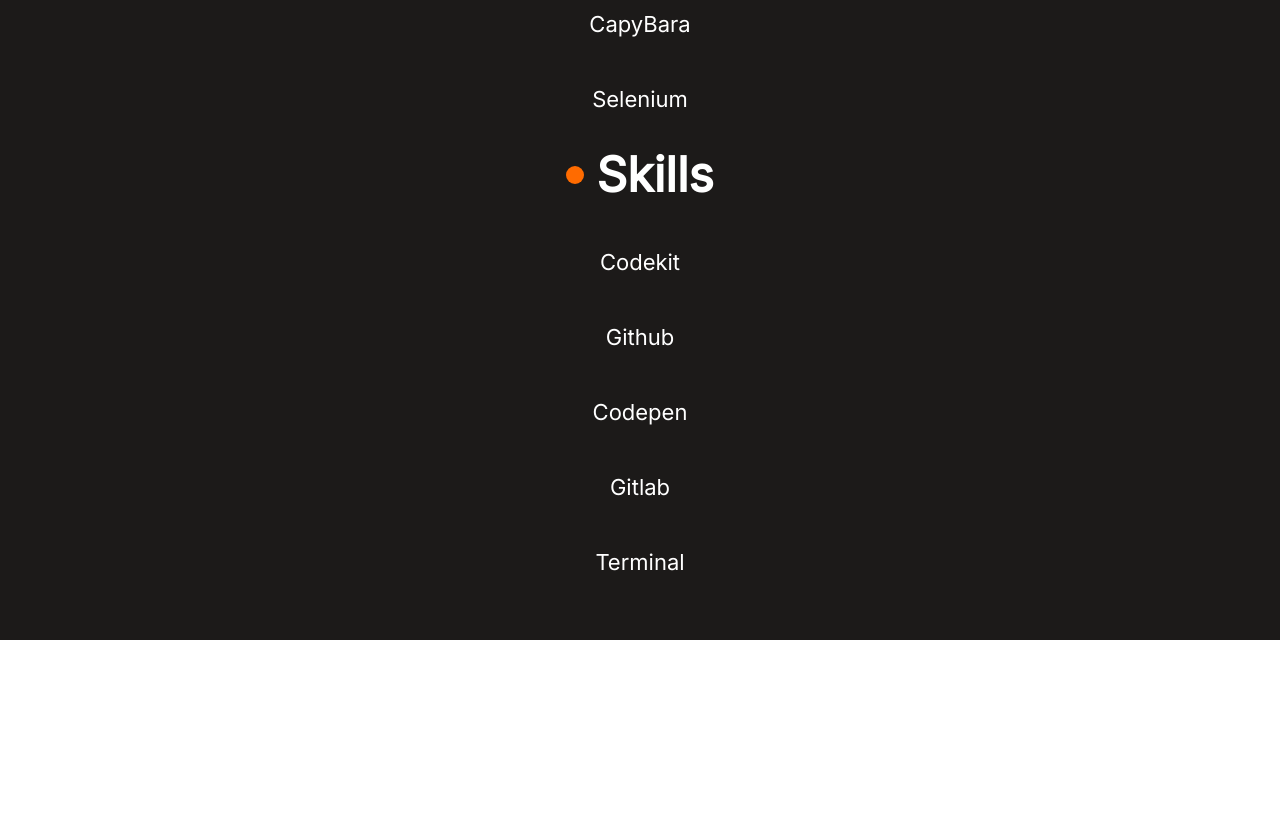
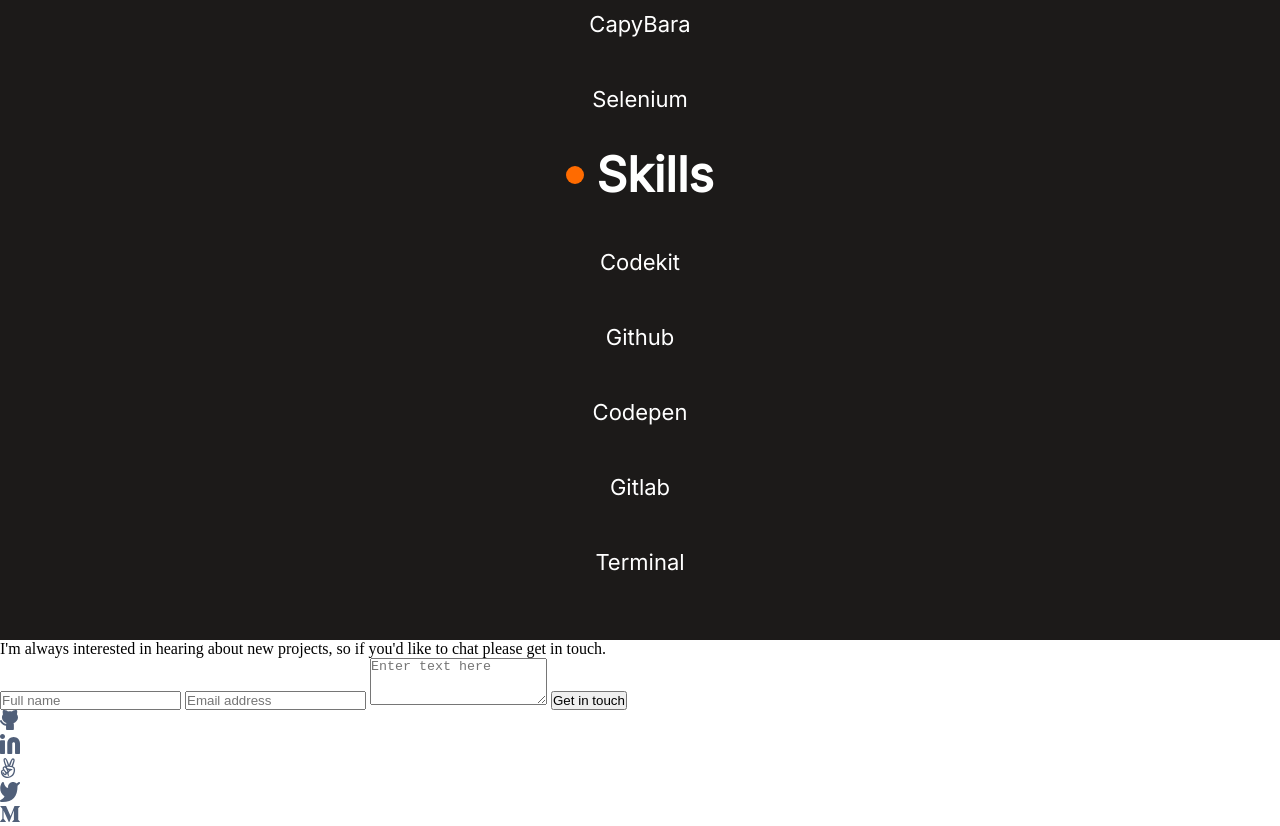
Before and after one commit to shinyenyi/myPortfolio, a website: page index.html in a window 1280 px wide. Shown: the part 4074-4900 px from the top of the page. Before the commit the page ends 4714 px from the top, so only its background shows below. Drawn offline with Linux system fonts and the light colour scheme.

Commit message:
add HTML contact-form and footer

```diff
--- a/index.html
+++ b/index.html
@@ -180,6 +180,35 @@
     </ul>
 
   </section>
+  <section class="contact-form">
+    <form class="my-form" action="https://formspree.io/f/mrgdbqpg" method="POST">
+      <p class="contact-form-content">I'm always interested in hearing about new projects, so if you'd like to chat
+        please get in touch.</p>
+      <input class="contact-form-name" type="text" name="name" placeholder="Full name">
+      <input class="contact-form-email" type="email" name="email" placeholder="Email address">
+      <textarea class="contact-form-message" rows="3" name="message" placeholder="Enter text here"></textarea>
+      <button class="contact-form-button" type="submit">Get in touch</button>
+    </form>
+  </section>
+  <footer>
+    <ul class="footer-social-icons">
+      <li class="icon">
+        <a href="#"><img src="images/footer-github.svg" alt="github icon"></a>
+      </li>
+      <li class="icon">
+        <a href="#"><img src="images/footer-linkedin.svg" alt="linkedin icon"></a>
+      </li>
+      <li class="icon">
+        <a href="#"><img src="images/footer-angellist.svg" alt="angellist icon"></a>
+      </li>
+      <li class="icon">
+        <a href="#"><img src="images/footer-twitter.svg" alt="twitter icon"></a>
+      </li>
+      <li class="icon">
+        <a href="#"><img src="images/footer-medium.svg" alt="medium icon"></a>
+      </li>
+    </ul>
+  </footer>
 </body>
 
 </html>
```
